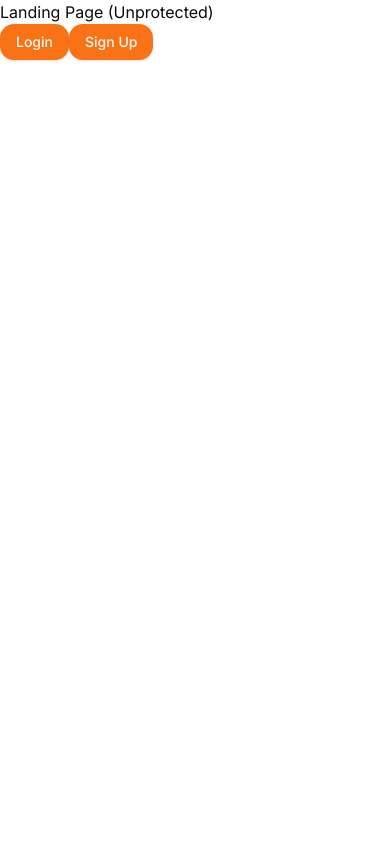
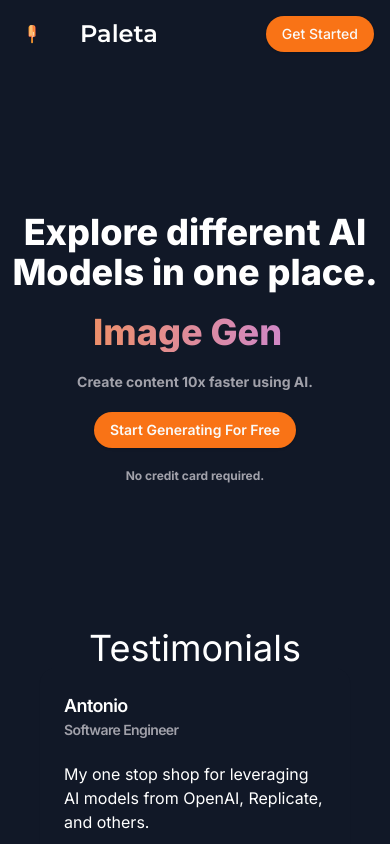
Before and after one commit to bernardobustamantemartinez/paleta-playground, a Next.js app: page / in a window 390 px wide. Built offline with nearby package versions, Linux system fonts and the light colour scheme; no server answers.

Commit message:
Landing page

```diff
--- /dev/null
+++ b/app/(landing)/layout.tsx
@@ -0,0 +1,9 @@
+const LandingLayout = ({ children }: { children: React.ReactNode }) => {
+  return (
+    <main className="h-full bg-[#111827] overflow-auto">
+      <div className="mx-auto max-w-screen-xl h-full">{children}</div>
+    </main>
+  );
+};
+
+export default LandingLayout;
--- a/app/(landing)/page.tsx
+++ b/app/(landing)/page.tsx
@@ -1,24 +1,15 @@
-import { Button } from "@/components/ui/button";
-import Link from "next/link";
+import { LandingContent } from "@/components/landing-content";
+import { LandingHero } from "@/components/landing-hero";
+import { LandingNavbar } from "@/components/landing-navbar";
 
 const LandingPage = () => {
-    return (
-        <div>
-            Landing Page (Unprotected)
-            <div>
-                <Link href="/sign-in">
-                    <Button>
-                        Login
-                    </Button>
-                </Link>
-                <Link href="/sign-up">
-                    <Button>
-                        Sign Up
-                    </Button>
-                </Link>
-            </div>
-        </div>
-    );
-}
+  return (
+    <div className="h-full">
+      <LandingNavbar />
+      <LandingHero />
+      <LandingContent />
+    </div>
+  );
+};
 
 export default LandingPage;
--- /dev/null
+++ b/components/landing-content.tsx
@@ -0,0 +1,57 @@
+"use client";
+
+import { Card, CardContent, CardHeader, CardTitle } from "@/components/ui/card";
+
+const testimonials = [
+  {
+    name: "Antonio",
+    avatar: "A",
+    title: "Software Engineer",
+    description:
+      "My one stop shop for leveraging AI models from OpenAI, Replicate, and others.",
+  },
+  {
+    name: "Alejandro",
+    avatar: "A",
+    title: "Graphic Designer",
+    description:
+      "I can quickly mock images for clients using different generative AI models",
+  },
+  {
+    name: "Marianela",
+    avatar: "A",
+    title: "Creative Director",
+    description:
+      "Paleta has been my most used tool when it comes to drafting up mood boards for my clients.",
+  },
+];
+
+export const LandingContent = () => {
+  return (
+    <div className="px-10 pb-20">
+      <h2 className="text-center text-4xl text-white font-extraboldmb-10">
+        Testimonials
+      </h2>
+      <div className="grid grid-cols-1 sm:grild-cols-2 md:grid-cols-3 lg:grid-cols-4 gap-4">
+        {testimonials.map((item) => (
+          <Card
+            key={item.description}
+            className="bg-#[192339] border-none text-white"
+          >
+            <CardHeader>
+              <CardTitle className="flex items-center gap-x-2">
+                <div>
+                  <p className="text-lg">{item.name}</p>
+                  <p className="text-zinc-400 text-sm">{item.title}</p>
+                </div>
+              </CardTitle>
+              <CardContent className="pt-4 px-0">
+                {item.description}
+              </CardContent>
+            </CardHeader>
+          </Card>
+        ))}
+      </div>
+    </div>
+  );
+};
--- /dev/null
+++ b/components/landing-hero.tsx
@@ -0,0 +1,45 @@
+"use client";
+
+import { useAuth } from "@clerk/nextjs";
+import Link from "next/link";
+import { Button } from "@/components/ui/button";
+import TypewriterComponent from "typewriter-effect";
+
+export const LandingHero = () => {
+  const { isSignedIn } = useAuth();
+  return (
+    <div className="text-white font-bold py-36 text-center space-y-5">
+      <div className="text-4xl sm:text-5xl md:text-6xl lg:text-7xl space-y-5 font-extrabold">
+        <h1>Explore different AI Models in one place.</h1>
+        <div className="text-transparent bg-clip-text bg-gradient-to-r from-orange-400 to-purple-400">
+          <TypewriterComponent
+            options={{
+              strings: [
+                "Chatbot.",
+                "Image Generation.",
+                "Video Generation.",
+                "Music Generation",
+                "Code Generation",
+              ],
+              autoStart: true,
+              loop: true,
+            }}
+          />
+        </div>
+      </div>
+      <div className="text-sm md:text-xl font-lgiht text-zinc-400">
+        Create content 10x faster using AI.
+      </div>
+      <div>
+        <Link href={isSignedIn ? "/dashboard" : "sign-up"}>
+          <Button className="md:text-lg p-4 md:p-6 rounded-full font-semibold">
+            Start Generating For Free
+          </Button>
+        </Link>
+      </div>
+      <div className="text-zinc-400 text-xs md:text-sm font-small">
+        No credit card required.
+      </div>
+    </div>
+  );
+};
--- /dev/null
+++ b/components/landing-navbar.tsx
@@ -0,0 +1,35 @@
+"use client";
+
+import { Montserrat } from "next/font/google";
+import Image from "next/image";
+import Link from "next/link";
+import { useAuth } from "@clerk/nextjs";
+
+import { cn } from "@/lib/utils";
+import { Button } from "@/components/ui/button";
+
+const font = Montserrat({
+  weight: "600",
+  subsets: ["latin"],
+});
+
+export const LandingNavbar = () => {
+  const { isSignedIn } = useAuth();
+  return (
+    <nav className="p-4 bg-transparent flex items-center justify-between">
+      <Link href="/" className="flex items-center">
+        <div className="relative h-8 w-8 mr-8">
+          <Image fill alt="logo" src="/logo.png" />
+        </div>
+        <h1 className={cn("text-2xl font-bold text-white", font.className)}>
+          Paleta
+        </h1>
+      </Link>
+      <div className="flex items-center gap-x-2">
+        <Link href={isSignedIn ? "/dashboard" : "/sign-up"}>
+          <Button className="rounded-full">Get Started</Button>
+        </Link>
+      </div>
+    </nav>
+  );
+};
--- a/package.json
+++ b/package.json
@@ -36,6 +36,7 @@
     "tailwindcss": "3.3.3",
     "tailwindcss-animate": "^1.0.6",
     "typescript": "5.1.6",
+    "typewriter-effect": "^2.21.0",
     "zod": "^3.22.4"
   }
 }
```
Also changed, not shown: 1 other file (tests, documents, lock files or other folders).
